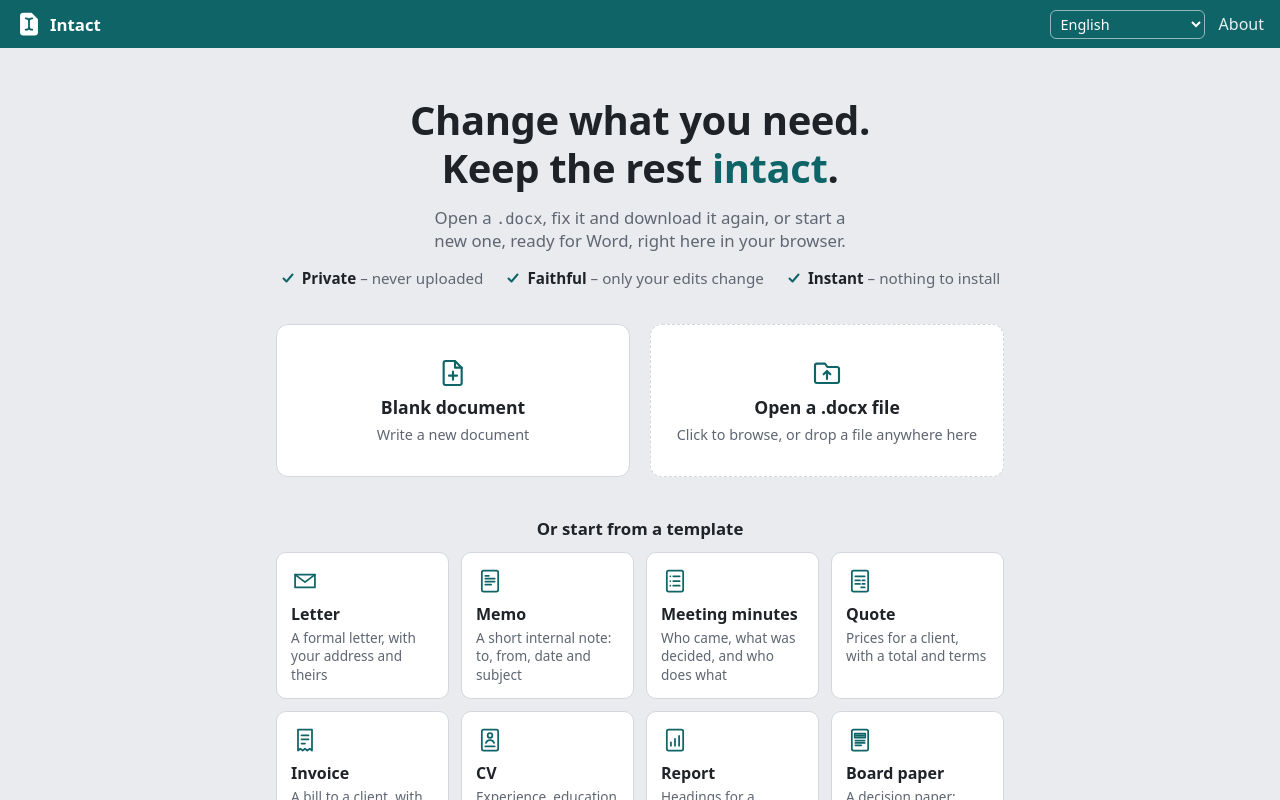
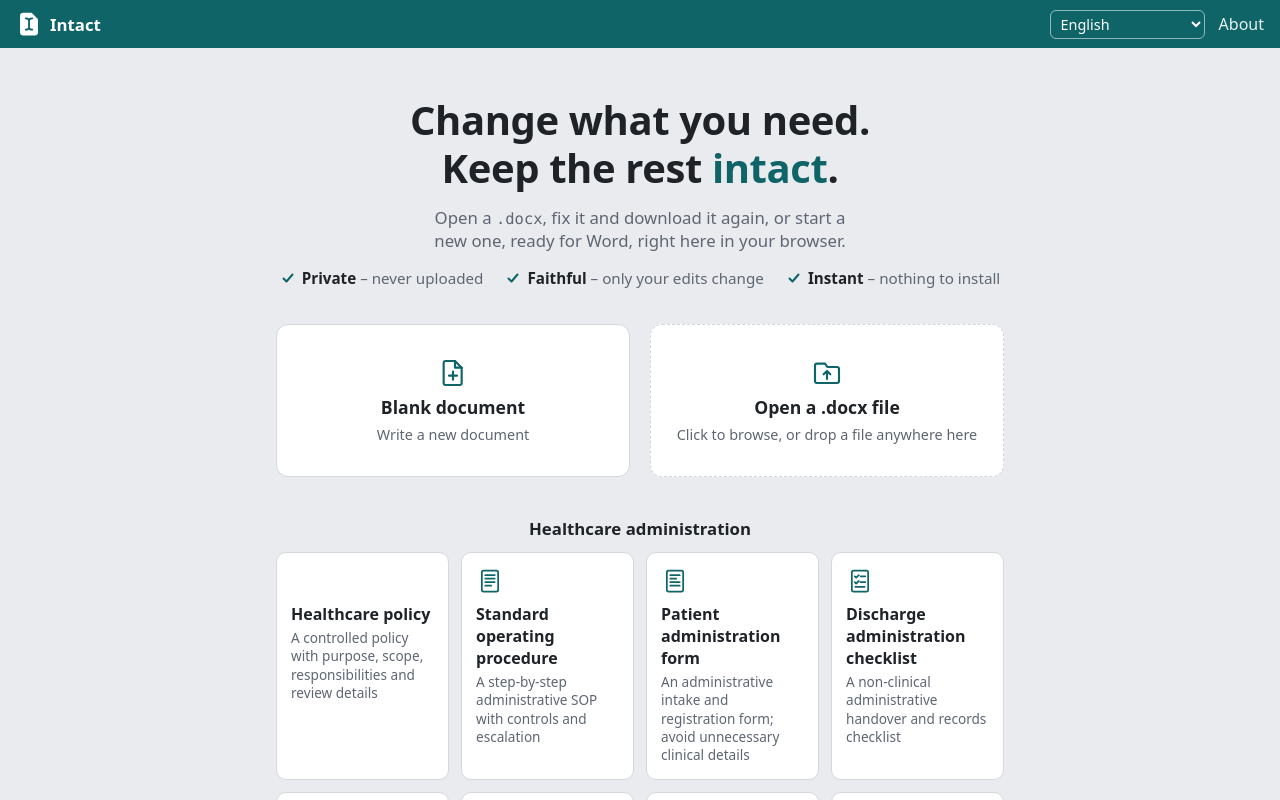
Before and after one commit to bowo-prasetyo/intact, a Vue app: page /#/ in a window 1280 px wide. Shown: the top 800 px of the page. Built offline with nearby package versions, Linux system fonts and the light colour scheme.

Commit message:
Show healthcare administration templates on the start page

```diff
--- a/src/views/HomeView.vue
+++ b/src/views/HomeView.vue
@@ -103,6 +103,7 @@ import { useRouter, useRoute } from 'vue-router';
 import AppHeader from '../components/AppHeader.vue';
 import { openFile, newDocument, newFromStarter, openDraft } from '../store.js';
 import { STARTERS, localPaper } from '../docx/starters.js';
+import { HEALTHCARE_STARTERS } from '../docx/healthcareStarters.js';
 import { listDrafts, deleteDraft, MAX_AGE } from '../drafts.js';
 import { receiveFile, draftsOpenElsewhere } from '../tabs.js';
 import { canOpenWithHandle, pickFileToOpen, handleOfDropped } from '../editor/fileHandles.js';
@@ -287,13 +288,15 @@ const paper = localPaper();
 // The starters, in groups: in Indonesian, the official documents first, then those for teachers in
 // Indonesian, then the English ones; else the English ones, then the English ones for teachers.
 const starterGroups = computed(() => {
+  const healthcare = { id: 'healthcare', title: 'Healthcare administration', starters: HEALTHCARE_STARTERS, note: t('Administrative templates only. Follow your organisation’s approved policies, privacy rules and clinical governance; these are not clinical forms or compliance certifications.') };
   const english = { id: 'en', title: lang.value === 'id' ? 'Other templates (in English)' : 'Or start from a template', starters: STARTERS.filter((s) => !s.lang && !s.group), note: t('{paper} paper, as used where you are. Fill in the [placeholders] once, for everywhere they appear.', { paper }) };
   if (lang.value !== 'id') {
-    return [english, { id: 'teach', title: 'For teachers', starters: STARTERS.filter((s) => !s.lang && s.group === 'teach'), note: t('Tests number their questions and choices as Word does; the letter to parents is ready for Mail merge from a class list.') }];
+    return [healthcare, english, { id: 'teach', title: 'For teachers', starters: STARTERS.filter((s) => !s.lang && s.group === 'teach'), note: t('Tests number their questions and choices as Word does; the letter to parents is ready for Mail merge from a class list.') }];
   }
   return [
     { id: 'id', title: 'Official documents (Tata Naskah Dinas)', starters: STARTERS.filter((s) => s.lang === 'id' && !s.group), note: t('A4 paper, as the rules for official documents ask; F4 and Folio are in Page setup. Fill in the [placeholders] once, for everywhere they appear.') },
     { id: 'guru', title: 'For teachers (Kurikulum Merdeka)', starters: STARTERS.filter((s) => s.lang === 'id' && s.group === 'teach'), note: t('A4 paper. The test numbers its questions and choices as Word does; the letter to parents is ready for Mail merge from a class list.') },
+    healthcare,
     english,
   ];
 });
@@ -301,6 +304,14 @@ const starterGroups = computed(() => {
 // Line drawings for the starters, on a page outline (24 × 24, stroked).
 const PAGE = 'M6.5 3h11A1.5 1.5 0 0 1 19 4.5v15a1.5 1.5 0 0 1-1.5 1.5h-11A1.5 1.5 0 0 1 5 19.5v-15A1.5 1.5 0 0 1 6.5 3z';
 const STARTER_ICONS = {
+  'healthcare-policy': [PAGE, 'M8 7h8M8 10h8M8 13h6M8 16h8'],
+  'healthcare-standard-operating-procedure': [PAGE, 'M8 7h8M8 10h8M8 13h8M8 16h5'],
+  'healthcare-patient-administration-form': [PAGE, 'M8 7h8M8 10h5M8 13h8M8 16h8'],
+  'healthcare-discharge-administration-checklist': [PAGE, 'M7.5 8l1.2 1.2L11 7M12.5 8h4M7.5 13l1.2 1.2L11 12M12.5 13h4M8 17h8'],
+  'healthcare-incident-report': [PAGE, 'M12 6v6M12 15v.1M8 18h8'],
+  'healthcare-patient-complaint-record': [PAGE, 'M8 7h8M8 10h8M8 13h6M8 16h8'],
+  'healthcare-quality-audit': ['M3.5 6h17v12h-17z', 'M3.5 10h17M8 6v12M14 6v12'],
+  'healthcare-corrective-action-record-capa': [PAGE, 'M8 7h8M8 10h5M8 13h8M8 16h5'],
   letter: ['M3.5 6.5h17v11h-17z', 'M3.5 6.5l8.5 6.5 8.5-6.5'],
   memo: [PAGE, 'M8 7.5h3M8 10h8M8 12.5h8M8 15h5'],
   minutes: [PAGE, 'M8 8h.01M8 12h.01M8 16h.01M10.5 8h5.5M10.5 12h5.5M10.5 16h5.5'],
```
